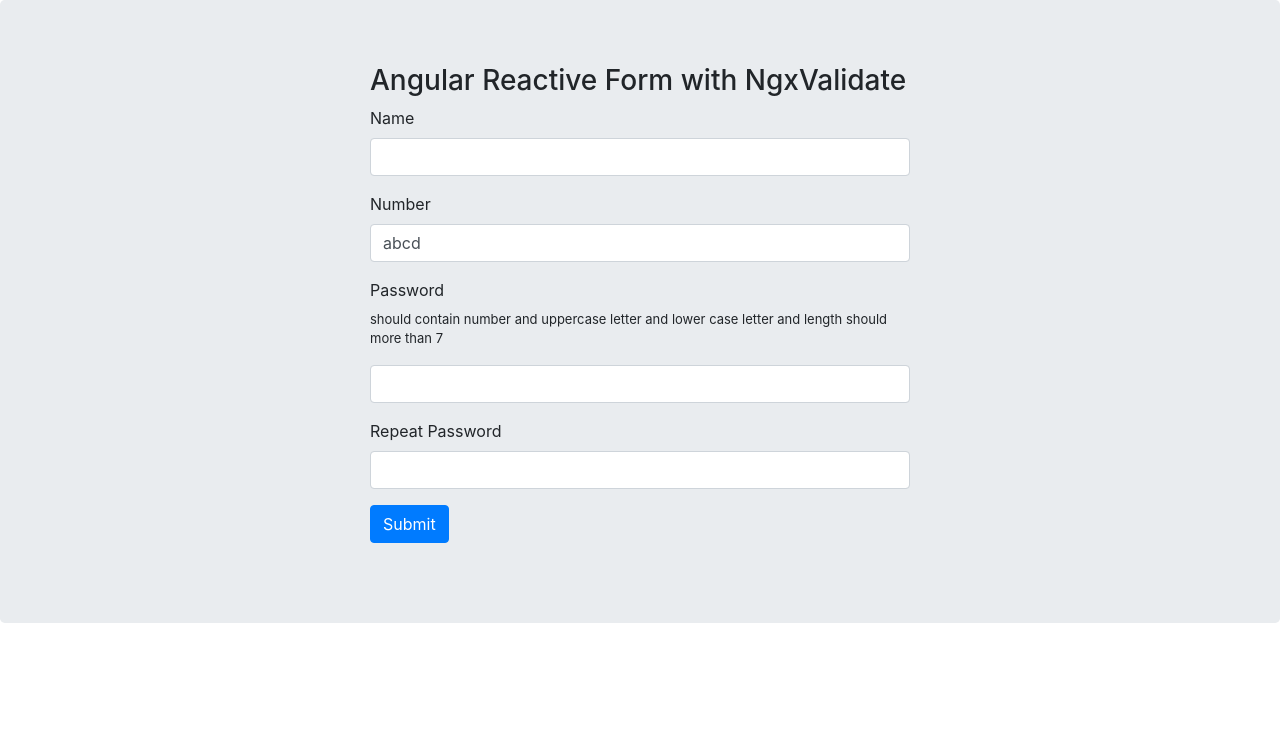
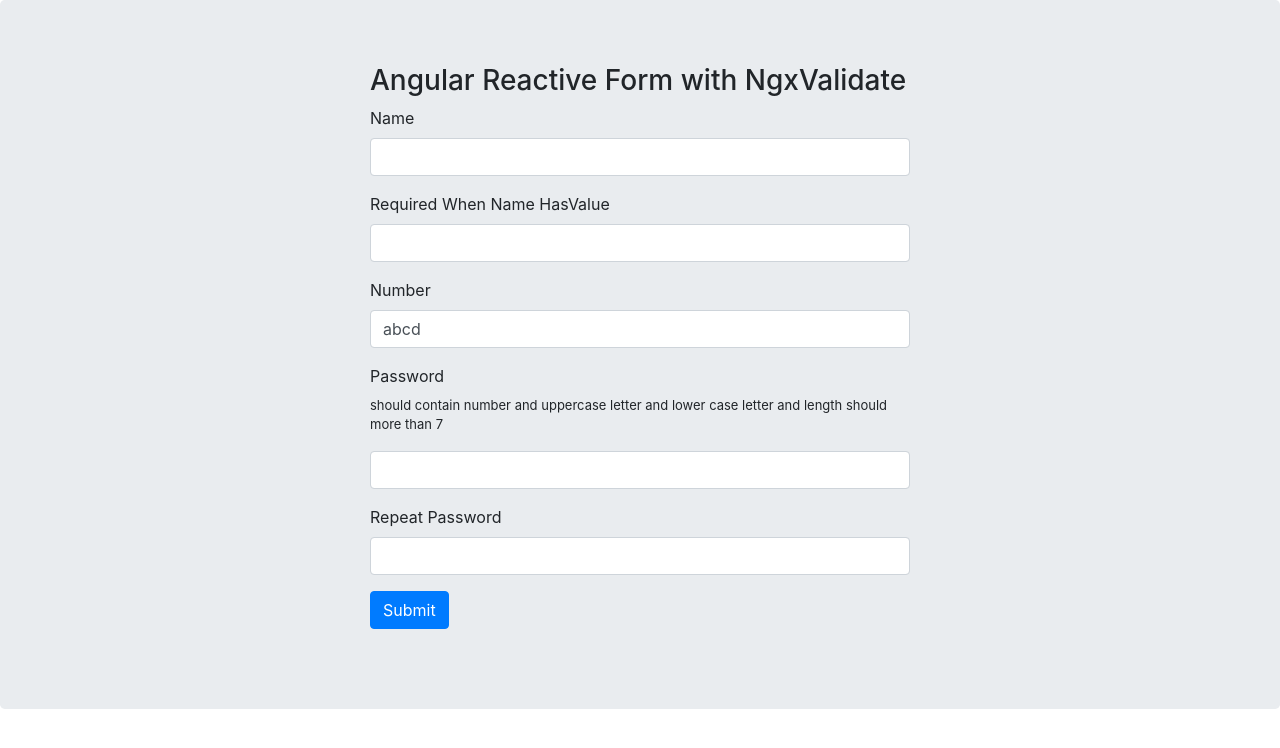
Before and after one commit to EdenWoo/ngx-validate, an Angular app: page / in a window 1280 px wide. Shown: the top 748 px of the page. Built offline with nearby package versions, Linux system fonts and the light colour scheme.

Commit message:
add more field in example

```diff
--- a/projects/ngx-validate/src/lib/ngx-validators.ts
+++ b/projects/ngx-validate/src/lib/ngx-validators.ts
@@ -110,8 +110,7 @@ export class NgxValidators {
       if (!inputControl) {
         return null;
       }
-
-      if (inputControl.value !== '' && (thisControl.value === '' || thisControl.value === undefined)) {
+      if (inputControl.value && !thisControl.value) {
         return {
           required: true
         };
--- a/src/app/app.component.html
+++ b/src/app/app.component.html
@@ -12,6 +12,15 @@
                    class="form-control"
                    [ngClass]="{'bg-danger': (!myForm.controls['name'].valid && myForm.controls['name'].touched)}"/>
             <validation-error [errorClass]="'text-danger'" [control]="myForm.get('name')"></validation-error>
+          </div>
+
+          <div class="form-group">
+            <label>Required When Name HasValue</label>
+            <input type="text"
+                   formControlName="requiredWhenNameHasValue"
+                   class="form-control"
+                   [ngClass]="{'bg-danger': (!myForm.controls['requiredWhenNameHasValue'].valid && myForm.controls['requiredWhenNameHasValue'].touched)}"/>
+            <validation-error [errorClass]="'text-danger'" [control]="myForm.get('requiredWhenNameHasValue')"></validation-error>
           </div>
 
           <div class="form-group">
--- a/src/app/app.component.ts
+++ b/src/app/app.component.ts
@@ -20,6 +20,10 @@ export class AppComponent {
   initFormControl() {
     this.myForm = this.formBuiler.group({
       name: new FormControl(null, {validators: [Validators.required]}
+      ),
+      requiredWhenNameHasValue: new FormControl(null, {
+          validators: [NgxValidators.requiredIfInputHasValue('name')]
+        }
       ),
       number: new FormControl('abcd',
         {validators: [Validators.required, NgxValidators.isNumber]}
```
